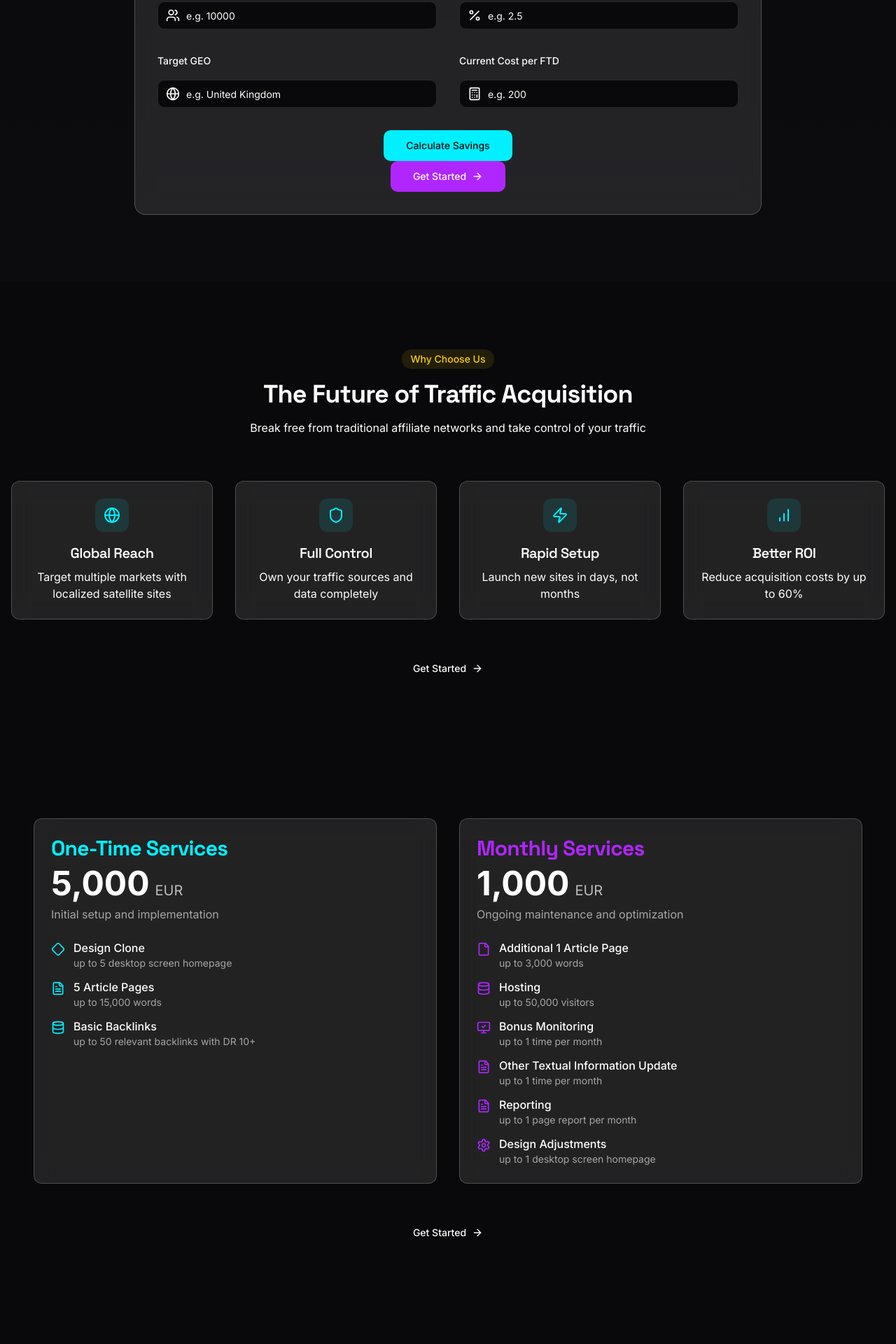
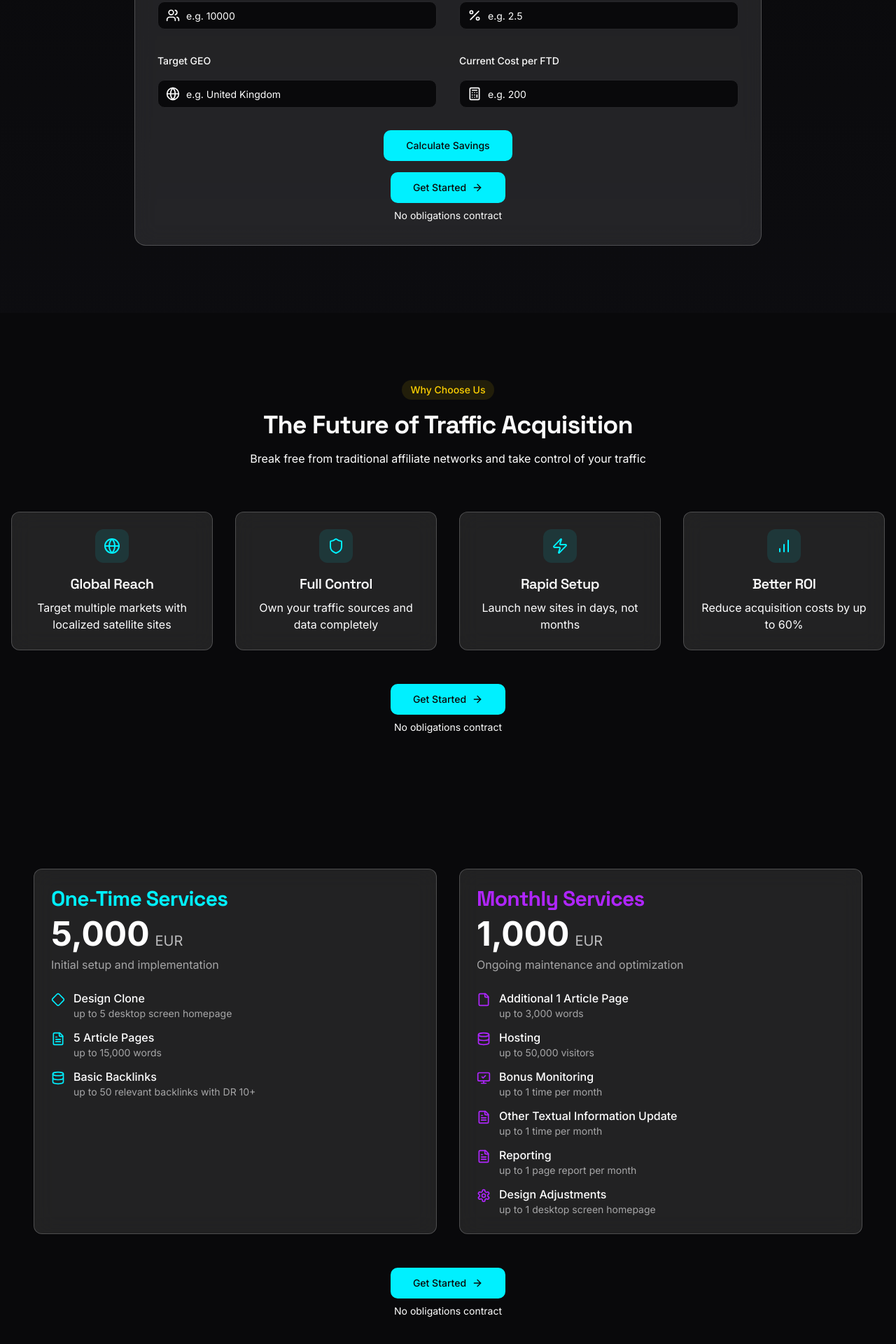
Before and after one commit to iGamingAudit/igaming-audit, a React (Vite) app: page / in a window 1280 px wide. Shown: the part 1155-3075 px from the top of the page at 70% size. Before the commit the page ends 3034 px from the top, so only its background shows below. Built offline with nearby package versions, Linux system fonts and the light colour scheme.

Commit message:
Update "Get Started" buttons
Make all "Get Started" buttons consistent with the light blue design of the first button. Add a text label "No obligations contract" below each button for clarity.
[skip gpt_engineer]

```diff
--- a/src/components/Calculator.tsx
+++ b/src/components/Calculator.tsx
@@ -86,11 +86,12 @@ export const Calculator = () => {
               <Button size="lg">
                 Calculate Savings
               </Button>
-              <div>
-                <Button size="lg" variant="secondary" className="group">
+              <div className="mt-4">
+                <Button size="lg" className="group">
                   Get Started
                   <ArrowRight className="ml-2 h-4 w-4 transition-transform group-hover:translate-x-1" />
                 </Button>
+                <p className="mt-2 text-sm text-muted-foreground">No obligations contract</p>
               </div>
             </div>
           </div>
--- a/src/components/Features.tsx
+++ b/src/components/Features.tsx
@@ -68,10 +68,11 @@ export const Features = () => {
         viewport={{ once: true }}
         className="mt-12 text-center"
       >
-        <Button size="lg" variant="accent" className="group">
+        <Button size="lg" className="group">
           Get Started
           <ArrowRight className="ml-2 h-4 w-4 transition-transform group-hover:translate-x-1" />
         </Button>
+        <p className="mt-2 text-sm text-muted-foreground">No obligations contract</p>
       </motion.div>
     </section>
   );
--- a/src/components/PricingSection.tsx
+++ b/src/components/PricingSection.tsx
@@ -104,10 +104,11 @@ export const PricingSection = () => {
         </div>
 
         <div className="mt-12 text-center">
-          <Button size="lg" variant="primary" className="group">
+          <Button size="lg" className="group">
             Get Started
             <ArrowRight className="ml-2 h-4 w-4 transition-transform group-hover:translate-x-1" />
           </Button>
+          <p className="mt-2 text-sm text-muted-foreground">No obligations contract</p>
         </div>
       </div>
     </section>
```
